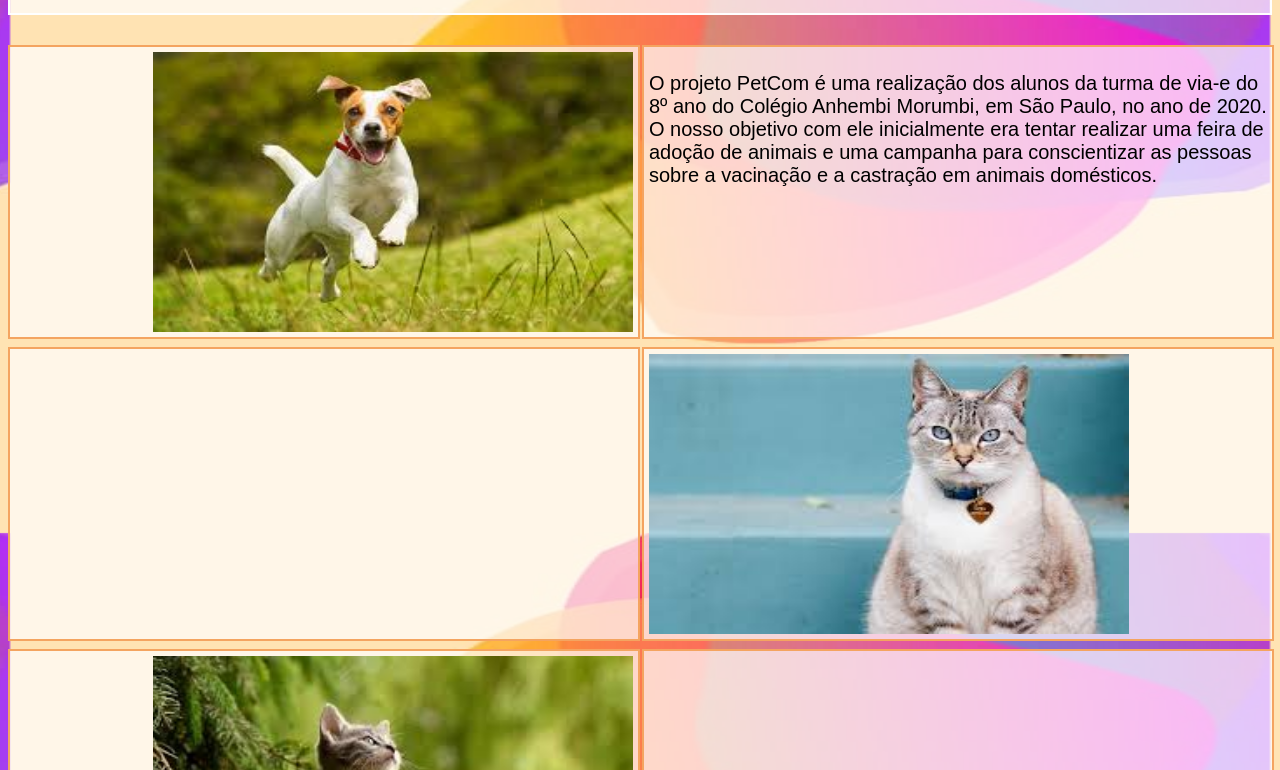
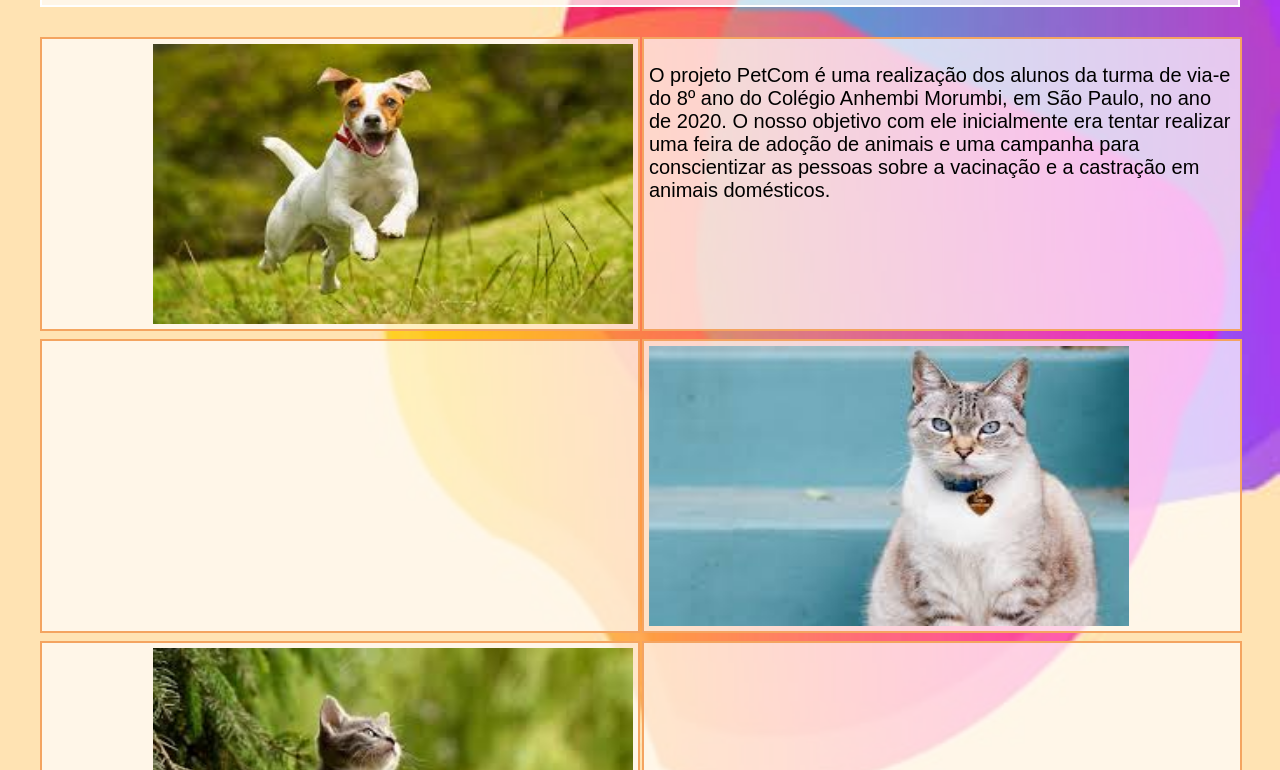
Before and after one commit to pet-com/pet-com.github.io, a plain HTML site: page index.html in a window 1280 px wide. Shown: the part 117-887 px from the top of the page. Drawn offline with Linux system fonts and the light colour scheme.

Commit message:
Add files via upload

```diff
--- a/Adocao.css
+++ b/Adocao.css
@@ -1,8 +1,11 @@
 body{
     background-image: url("Imagens/Fundo.png");
-    background-size: 1260px 650px;
+    background-size: cover;
     background-repeat: no-repeat;
     background-attachment: fixed;
+	background-position: center;
+    max-width: 1200px;
+    margin: auto;
 }
 header{
     background-color: rgba(255, 255, 255, 0.7);
--- a/Castracao.css
+++ b/Castracao.css
@@ -1,8 +1,11 @@
 body{
     background-image: url("Imagens/Fundo.png");
-    background-size: 1260px 650px;
+    background-size: cover;
     background-repeat: no-repeat;
     background-attachment: fixed;
+	background-position: center;
+    max-width: 1200px;
+    margin: auto;
 }
 header{
     background-color: rgba(255, 255, 255, 0.7);
--- a/PetCom.css
+++ b/PetCom.css
@@ -1,8 +1,11 @@
 body{
     background-image: url("Imagens/Fundo.png");
-    background-size: 1260px 650px;
+    background-size: cover;
     background-repeat: no-repeat;
     background-attachment: fixed;
+	background-position: center;
+    max-width: 1200px;
+    margin: auto;
 }
 header{
     background-color: rgba(255, 255, 255, 0.7);
--- a/Suporte.css
+++ b/Suporte.css
@@ -1,8 +1,11 @@
 body{
     background-image: url("Imagens/Fundo.png");
-    background-size: 1260px 650px;
+    background-size: cover;
     background-repeat: no-repeat;
     background-attachment: fixed;
+	background-position: center;
+    max-width: 1200px;
+    margin: auto;
 }
 header{
     background-color: rgba(255, 255, 255, 0.7);
--- a/Vacinacao.css
+++ b/Vacinacao.css
@@ -1,8 +1,11 @@
 body{
     background-image: url("Imagens/Fundo.png");
-    background-size: 1260px 650px;
+    background-size: cover;
     background-repeat: no-repeat;
     background-attachment: fixed;
+	background-position: center;
+    max-width: 1200px;
+    margin: auto;
 }
 header{
     background-color: rgba(255, 255, 255, 0.7);
```
Also changed, not shown: index.html (+1 -1 lines), Adocao.html (line endings or trailing spaces), Castracao.html (line endings or trailing spaces), Suporte.html (line endings or trailing spaces), Vacinacao.html (line endings or trailing spaces).
